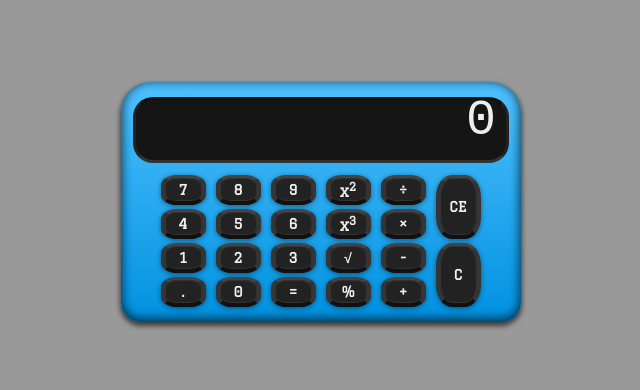
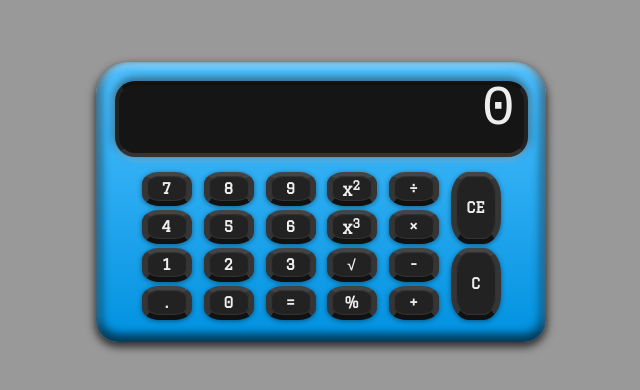
Before and after one commit to ZFudge/Calculator, a plain HTML site: page index.html in a window 1280 px wide. Shown: the part 198-588 px from the top of the page, without its empty margins (319-959 px from the left). Drawn offline with Linux system fonts and the light colour scheme.

Commit message:
enlarged calculator. added depth to display with box shadow. altered outer container shadow

```diff
--- a/calc.css
+++ b/calc.css
@@ -2,7 +2,6 @@ body, html {
 	margin: 0;
 	padding: 0;
 	height: 100%;
-	overflow: hidden;
 	user-select: none;
 	background-color: #999;
 }
@@ -17,35 +16,47 @@ body, html {
 }
 
 #calc {
+	height: 280px;
+	width: 450px;
+	padding: 6px;
+	border-radius: 33px 33px 22px 22px;
 	box-sizing: border-box;
-	padding: 5px;
 	background: linear-gradient(#4fc1ff, #0091e0);
-	height: 240px;
-	width: 400px;
-
-	border-radius: 30px 30px 20px 20px;
-	box-shadow: inset 0 -2px 10px 2px rgba(0, 0, 0, 0.6), 0 3px 5px 1px rgba(0, 0, 0, 0.6);;
+	box-shadow: inset -4px -5px 10px 2px rgba(0, 0, 0, 0.4), inset 4px -5px 10px 2px rgba(0, 0, 0, 0.4),
+	inset 0 3px 5px 2px rgba(250, 250, 250, 0.4),
+	0 4px 8px 1px rgba(0, 0, 0, 0.7);
 }
 
 #display-container {
+	height: 68px;
+	width: 405px;
+	margin: 13px auto;
+	background-color: #151515;
 	border-radius: 20px;
+	border-left: 4px solid #222;
+	border-top: 4px solid #111;
+	border-right: 4px solid #222;
+	border-bottom: 4px solid #333;
+	box-shadow: -1px -2px 8px 1px rgba(20,20,20,0.3), 1px -2px 8px 1px rgba(20,20,20,0.3), 0 3px 5px 1px rgba(255,255,255,0.25);
 }
 
-#display-container {
-	width: 370px;
-	height: 60px;
-	background-color: #151515;
-	margin: 10px auto;
-
-	border-left: 3px solid #222;
-	border-top: 3px solid #111;
-	border-right: 3px solid #222;
-	border-bottom: 3px solid #333;
+#main-display {
+	height: 56px;
+	font-size: 56px;
+	margin-top: -10px;
+}
+#sub-display {
+	height: 18px;
+	width: 380px;
+	font-size: 13px;
+	margin-top: -3px;
 }
 
 textarea {
-	width: 358px;
-	margin-top: -10px;
+	width: 388px;
+	margin: 0 auto;
+	position: relative;
+	display: block;
 	border: none;
 	background: transparent;
 	overflow: hidden;
@@ -63,54 +74,12 @@ textarea {
 	user-select: none;
 	pointer-events: none;
 }
-
 textarea:focus {
    outline: none;
 }
 
-#main-display {
-	font-size: 50px;
-	height: 50px;
-}
-
-#sub-display {
-	font-size: 12px;
-	height: 16px;
-}
-
 #outer-number-container, #outer-misc-container {
 	display: inline-block;
-}
-
-button {
-	background-color: #222;
-	color: #eee;
-	border-radius: 35%;
-	transition-duration: 0.2s;
-	margin: 2px 3px;
-	width: 45px;
-	height: 30px;
-	outline: none;
-	font-family: 'Graduate', sans-serif;
-	font-weight: bold;
-	font-size: 14px;
-	/*
-	border: none;
-	*/
-	border-top: 3px solid #444;
-	border-right: 4px solid #353535;
-	border-bottom: 4px solid #111;
-	border-left: 4px solid #353535;
-	box-shadow: 0px 1px 5px 0px rgba(0, 0, 0, 0.45), inset 0 0 1px 1px rgba(222,222,222,0.1);
-}
-
-button:active {
-	border-left: 4px solid #252525;
-	border-top: 4px solid #000;
-	border-right: 4px solid #252525;
-	border-bottom: 3px solid #333;
-	color: #DDD;
-	box-shadow: inset 0 0 1px 1px rgba(111,111,111,0.1);
 }
 
 .col-btn {
@@ -126,51 +95,68 @@ button:active {
 	vertical-align: top;
 }
 
-
 #clear-all, #clear-one {
-	height: 64px;
+	height: 72px;
 }
 
 #outer-number-container {
+	z-index: 2;
 	vertical-align: top;
 	grid-row: 1;
-	z-index: 2;
 }
 #number-container {
-	width: 165px;
-	display: grid;
-	grid-template-columns: 55px 55px 55px;
-	padding: 0 0 0 3px;
+	width: 185px;
+	padding: 0 0 0 4px;
 }
 
 #outer-misc-container {
 	grid-row: 1;
 }
 
-#inner-misc-container {
+#inner-misc-container, #number-container {
 	display: grid;
-	grid-template-columns: 55px 55px 55px;
-}
-
-#outer-misc-container, #outer-number-container {
-	display: inline-block;
-}
-
-#number-container, #outer-misc-container {
-	border: 0px solid black;
+	grid-template-columns: 62px 62px 62px;
 }
 
 #operator-container, #x-container {
+	width: : 50px;
+	vertical-align: top;
 	display: grid;
-	vertical-align: top;
-	width: : 45px;
-	grid-gap: 4px;
+	grid-gap: 5px;
 }
 
 #operator-container, #x-container {
-	grid-template-rows: 30px 30px 30px 30px;
+	grid-template-rows: 33px 33px 33px 33px;
 }
 
 #clear-container {
-	grid-template-rows: 63px 63px;
+	grid-template-rows: 72px 72px;
 }
+
+button {
+	height: 34px;
+	width: 50px;
+	margin: 2px 4px;
+	transition-duration: 0.2s;
+	outline: none;
+	background-color: #222;
+	color: #eee;
+	font-family: 'Graduate', sans-serif;
+	font-weight: bold;
+	font-size: 15px;
+	border-radius: 35%;
+	border-top: 4px solid #444;
+	border-right: 5px solid #353535;
+	border-bottom: 5px solid #111;
+	border-left: 5px solid #353535;
+	box-shadow: 0px 1px 5px 0px rgba(0, 0, 0, 0.45), inset 0 0 1px 1px rgba(222,222,222,0.1);
+}
+
+button:active {
+	color: #DDD;
+	border-top: 5px solid #000;
+	border-right: 5px solid #252525;
+	border-bottom: 4px solid #333;
+	border-left: 5px solid #252525;
+	box-shadow: inset 0 0 1px 1px rgba(111,111,111,0.1);
+}
```
